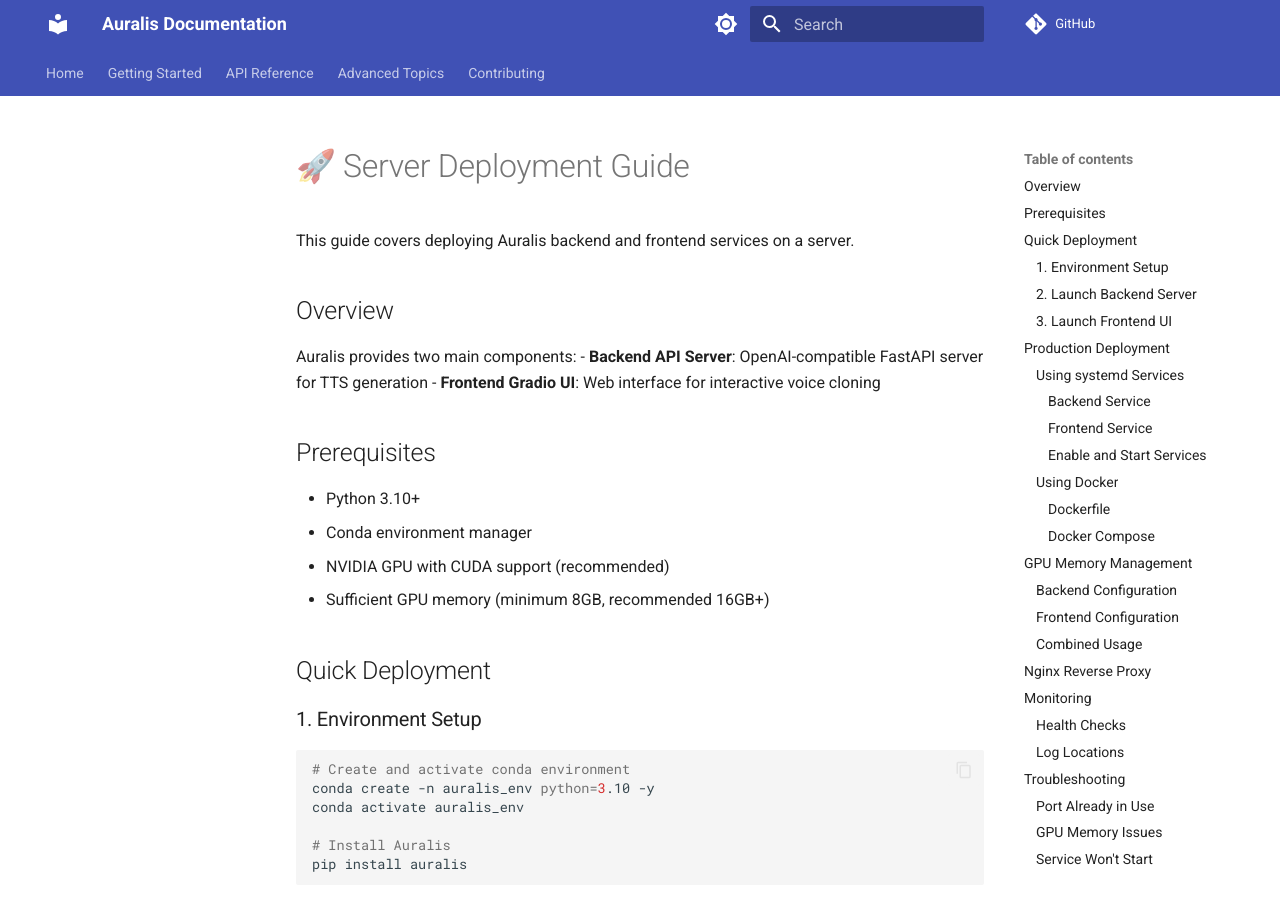
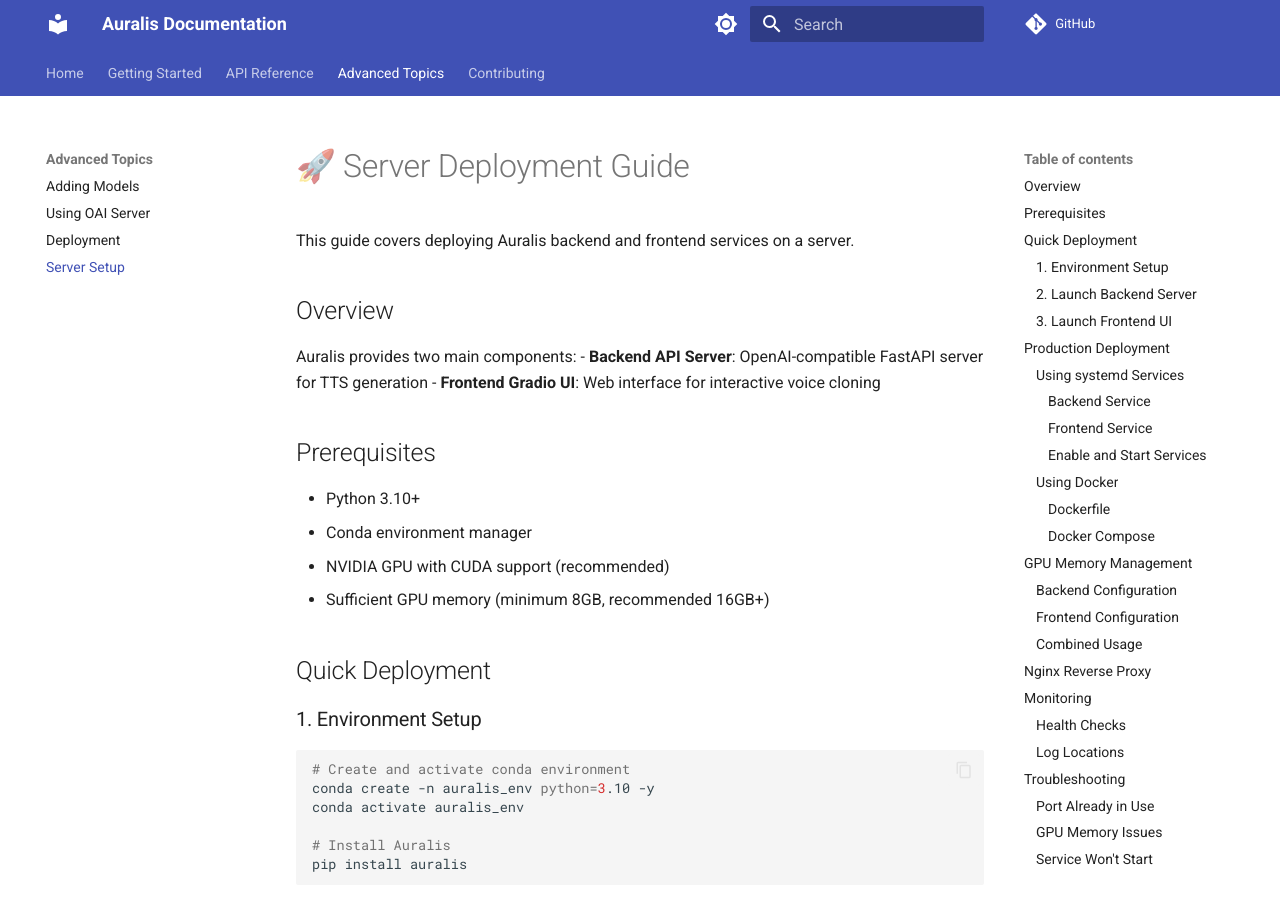
Before and after one commit to groxaxo/Auralis-Enhanced, an MkDocs documentation site: the page built from docs/deployment/server-setup.md, in a window 1280 px wide and 900 px high. Built offline with MkDocs 1.6.1 and Material for MkDocs 9.7.7, drawn with Linux system fonts in a browser that asks for light colours; comment, search, counter and statistics services are not loaded; part of the change alters nothing that is shown.

Commit message:
Update mkdocs.yml: add server-setup to nav and fix repo URL
Co-authored-by: groxaxo <76023196+groxaxo@users.noreply.github.com>

```diff
--- a/mkdocs.yml
+++ b/mkdocs.yml
@@ -1,6 +1,6 @@
 site_name: Auralis Documentation
 site_description: Documentation for Auralis - A high-performance TTS library
-repo_url: https://github.com/yourusername/Auralis
+repo_url: https://github.com/groxaxo/Auralis-Enhanced
 theme:
   name: material
   features:
@@ -68,5 +68,6 @@ nav:
     - Adding Models: advanced/adding-models.md
     - Using OAI Server: advanced/using-oai-server.md
     - Deployment: advanced/deployment.md
+    - Server Setup: deployment/server-setup.md
   - Contributing:
     - Documentation: contributing/documentation.md
```
